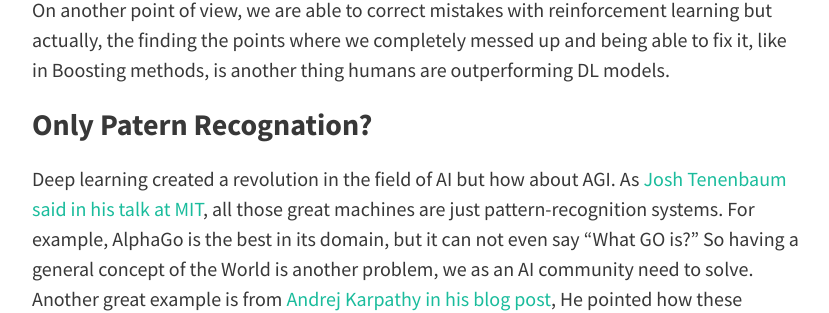
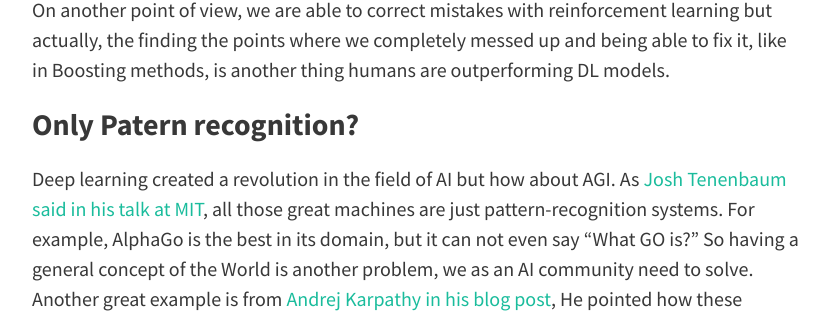
Before and after one commit to AhmetHamzaEmra/ahmethamzaemra.github.io, a Jekyll site: the page built from _posts/2018-03-30-AI and AGI (what I think).md, in a window 1280 px wide and 900 px high, scrolled down 1606 px. Shown: the part 155-468 px from the top of the window, without its empty margins (224-1053 px from the left). Built offline with Jekyll 4.4.1, drawn with Linux system fonts in a browser that asks for light colours; nearby versions of some CDN libraries.

Commit message:
Update 2018-03-30-AI and AGI (what I think).md

```diff
--- a/_posts/2018-03-30-AI and AGI (what I think).md
+++ b/_posts/2018-03-30-AI and AGI (what I think).md
@@ -34,7 +34,7 @@ Most of the current popular algorithm in Neural Network requires a lot of data.
 
 On another point of view, we are able to correct mistakes with reinforcement learning but actually, the finding the points where we completely messed up and being able to fix it, like in Boosting methods, is another thing humans are outperforming DL models.
 
-### Only Patern Recognation?
+### Only Patern recognition?
 
 Deep learning created a revolution in the field of AI but how about AGI. As [Josh Tenenbaum said in his talk at MIT](https://www.youtube.com/watch?v=7ROelYvo8f0), all those great machines are just pattern-recognition systems. For example, AlphaGo is the best in its domain, but it can not even say "What GO is?" So having a general concept of the World is another problem, we as an AI community need to solve. Another great example is from [Andrej Karpathy in his blog post](https://karpathy.github.io/2012/10/22/state-of-computer-vision/), He pointed how these methods are not capable of understanding all concept rather than making a gist of sense.
 
```
